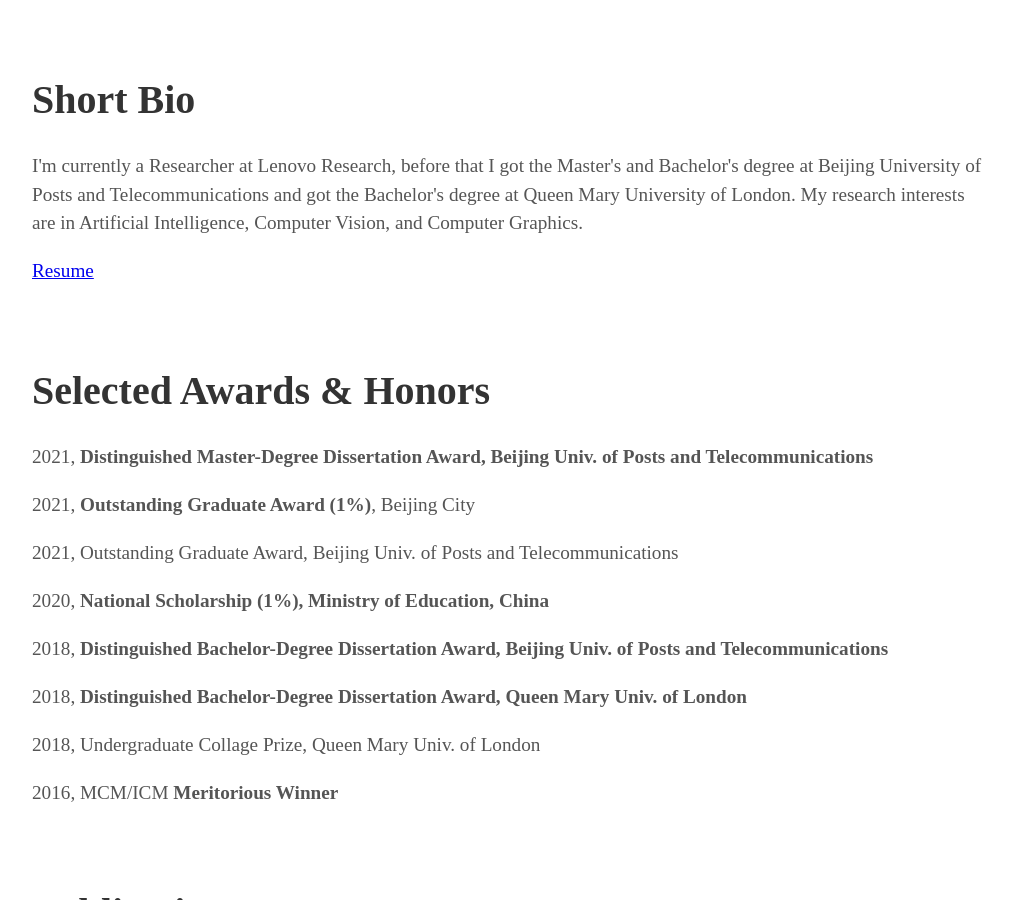
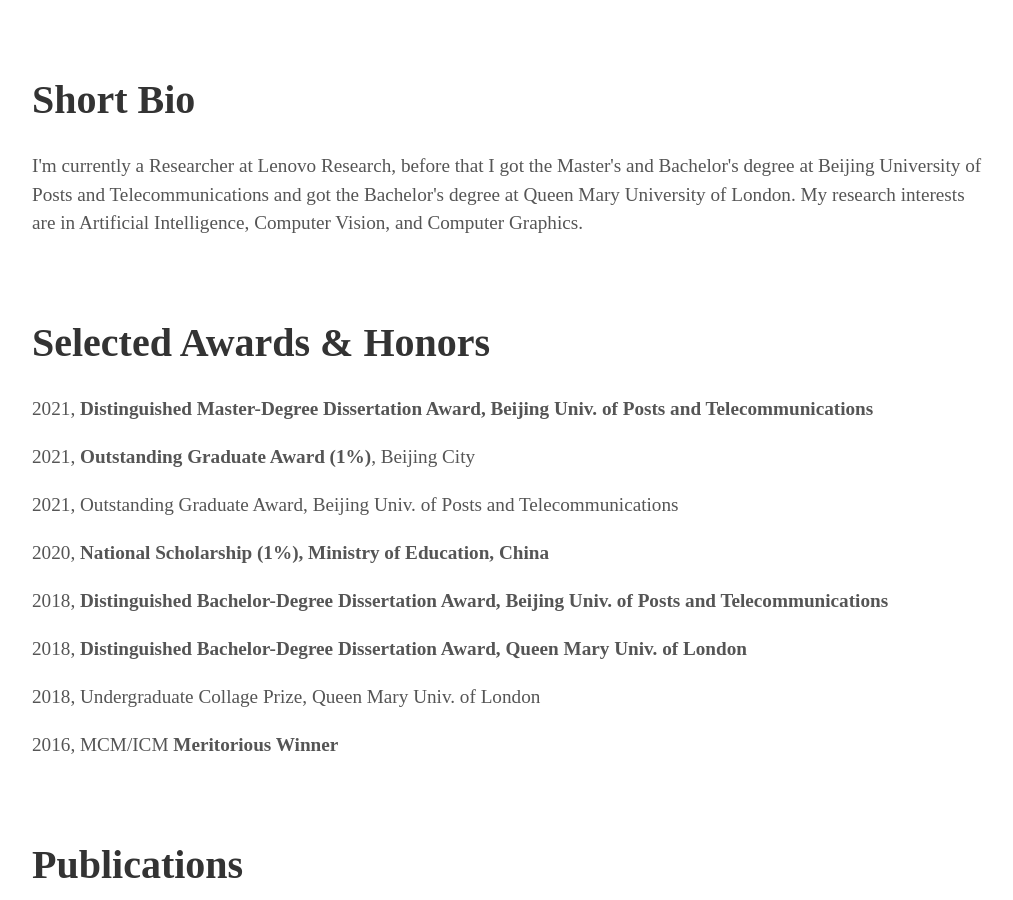
Before and after one commit to YuhaoCheng/yuhaocheng.github.io, a Jekyll site: the page built from index.html, in a window 1280 px wide and 900 px high, scrolled down 905 px. Shown: the whole window, without its empty margins (128-1141 px from the left). Built offline with Jekyll 4.4.1, drawn with Linux system fonts in a browser that asks for light colours; some web fonts are replaced.

Commit message:
Update shortbio.html

```diff
--- a/_includes/shortbio.html
+++ b/_includes/shortbio.html
@@ -6,7 +6,7 @@
                 at Queen Mary University of London.
                 My research interests are in Artificial Intelligence, Computer Vision, and Computer Graphics.<br/>
             </p>
-            <p><a href="{{ '/assets/homepage_cv_eng.pdf' }}">Resume</a></p>
+<!--             <p><a href="{{ '/assets/homepage_cv_eng.pdf' }}">Resume</a></p> -->
 <!--             <p><a href="/tech_blog">Blog</a></p> -->
         </div>
 </div>
```
